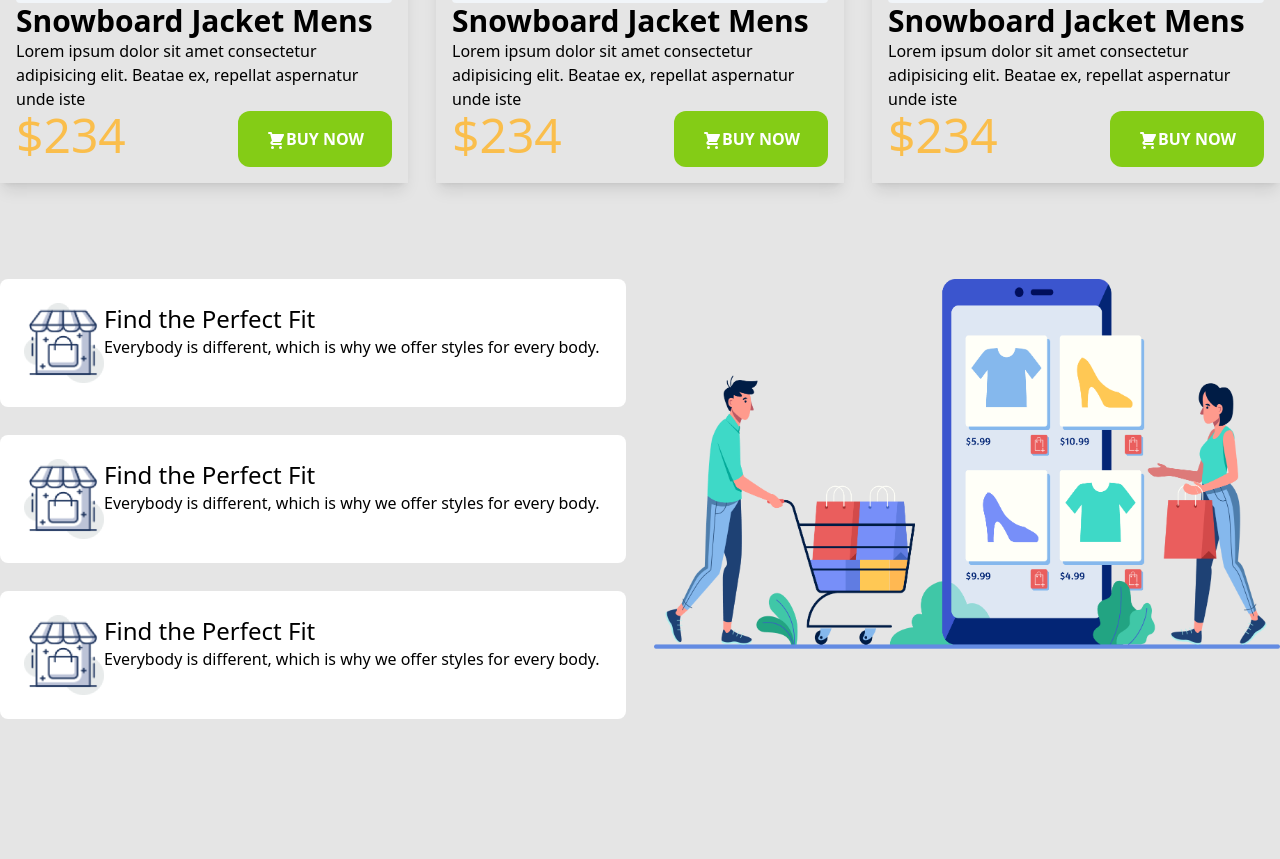
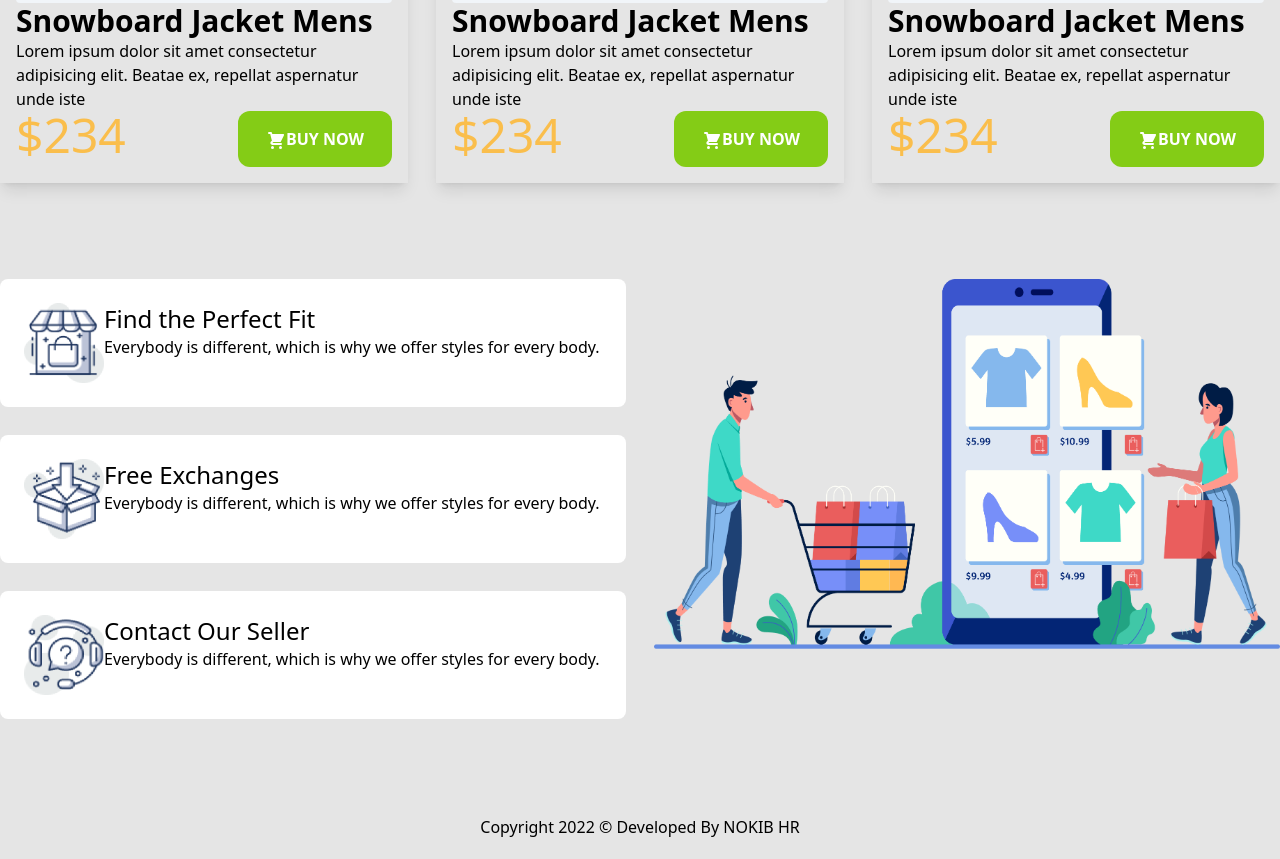
Before and after one commit to nokibhr/penguin-ecom-tailwindCSS, a plain HTML site: page index.html in a window 1280 px wide. Shown: the part 1909-2768 px from the top of the page. Before the commit the page ends 2628 px from the top, so only its background shows below. Drawn offline with nearby package versions, Linux system fonts and the light colour scheme.

Commit message:
all done

```diff
--- a/index.html
+++ b/index.html
@@ -165,8 +165,8 @@
             </div>
         </section>
         <!-- benifits -->
-        <section>
-            <div class="grid grid-cols-2 gap-7">
+        <section class="container mx-auto pb-24">
+            <div class="grid sm:grid-cols-2 gap-7">
                 <div class="rounded-lg flex bg-white p-6"><img class="w-20 h-20" src="images/house.png" alt="">
                     <div>
                         <h4 class="text-2xl">Find the Perfect Fit</h4>
@@ -175,16 +175,16 @@
                     </div>
                 </div>
                 <div class="row-span-3"><img src="images/shopping.png" alt=""></div>
-                <div class="rounded-lg flex bg-white p-6"><img class="w-20 h-20" src="images/house.png" alt="">
+                <div class="rounded-lg flex bg-white p-6"><img class="w-20 h-20" src="images/box.png" alt="">
                     <div>
-                        <h4 class="text-2xl">Find the Perfect Fit</h4>
+                        <h4 class="text-2xl">Free Exchanges</h4>
                         <p>Everybody is different, which is why we
                             offer styles for every body.</p>
                     </div>
                 </div>
-                <div class="rounded-lg flex bg-white p-6"><img class="w-20 h-20" src="images/house.png" alt="">
+                <div class="rounded-lg flex bg-white p-6"><img class="w-20 h-20" src="images/question.png" alt="">
                     <div>
-                        <h4 class="text-2xl">Find the Perfect Fit</h4>
+                        <h4 class="text-2xl">Contact Our Seller</h4>
                         <p>Everybody is different, which is why we
                             offer styles for every body.</p>
                     </div>
@@ -192,6 +192,7 @@
             </div>
         </section>
     </main>
+    <footer class="text-center pb-5">Copyright 2022 © Developed By NOKIB HR</footer>
 </body>
 
 </html>
```
